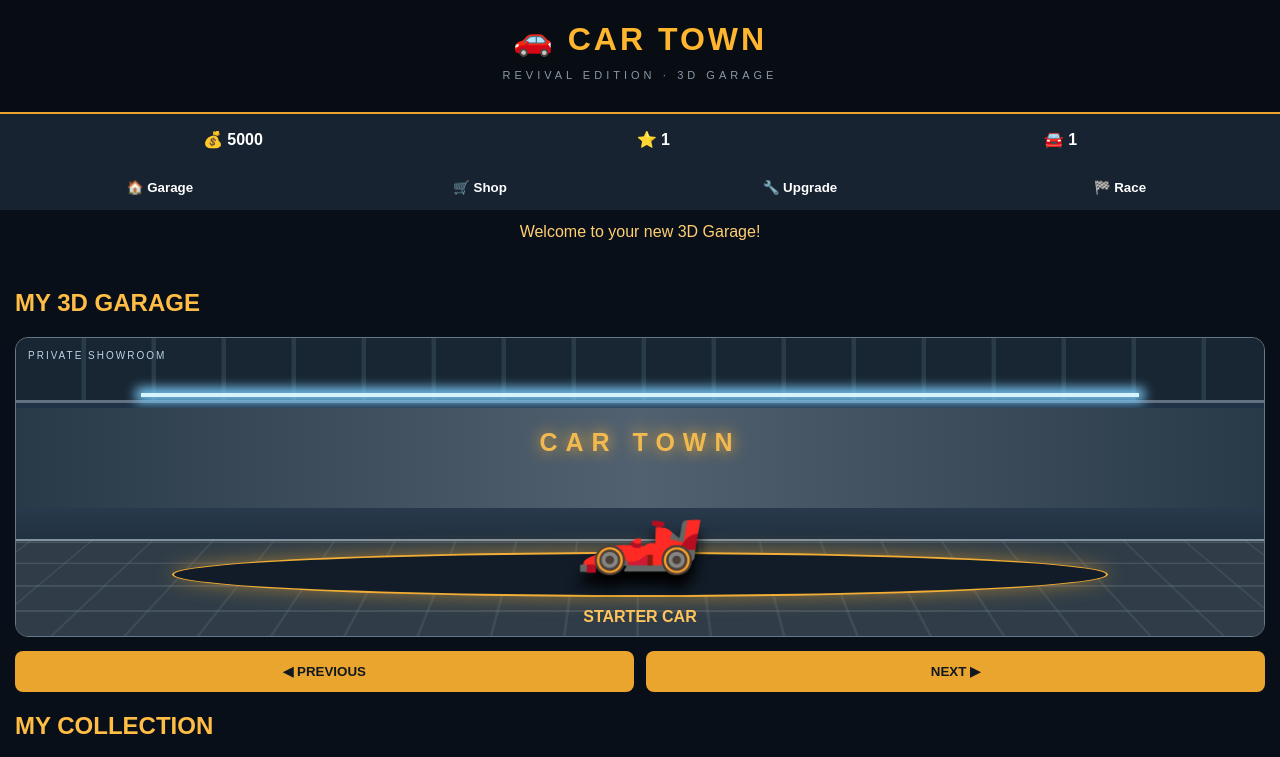
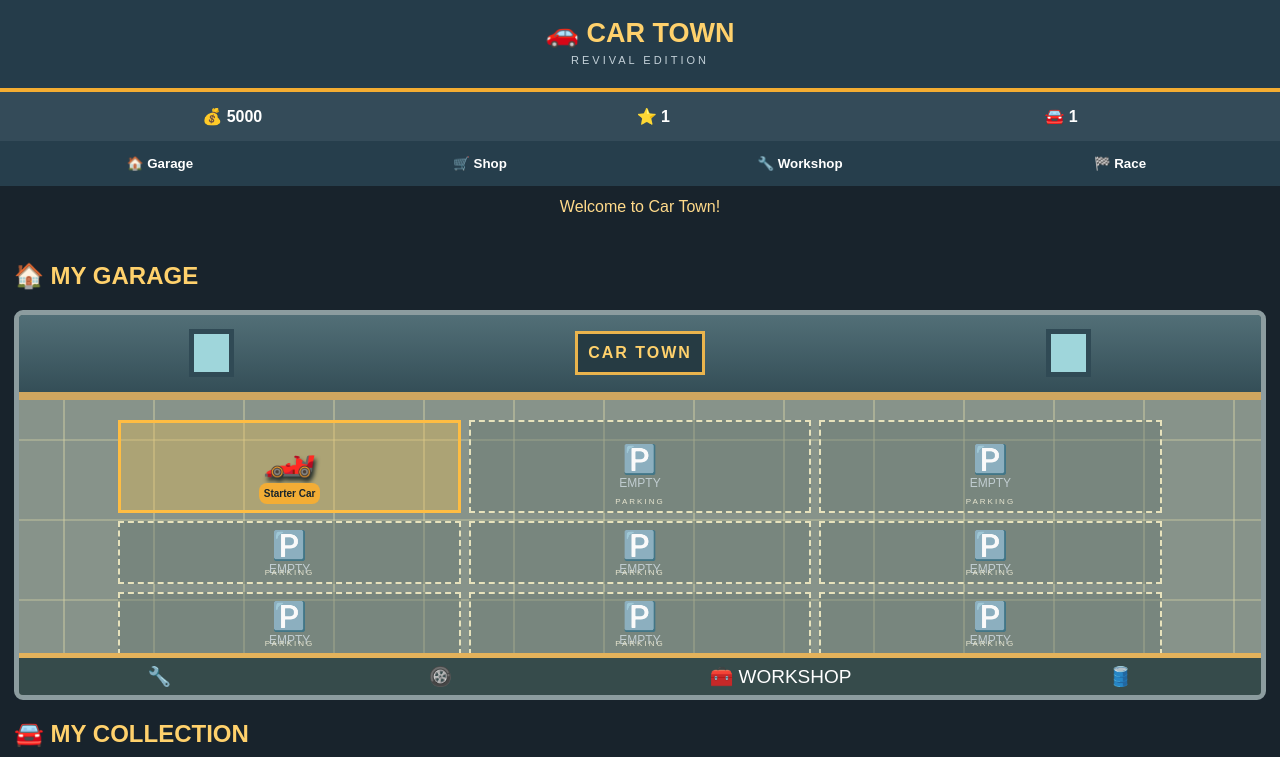
Before and after one commit to dimitrishliev28-cpu/car-town-revival, a plain HTML site: page index.html in a window 1280 px wide. Shown: the top 757 px of the page. Drawn offline with Linux system fonts and the light colour scheme.

Commit message:
Refactor index.html for improved layout and styles
Updated HTML structure and styles for Car Town Revival, including changes to header, navigation, and various sections for improved layout and design.

```diff
--- a/index.html
+++ b/index.html
@@ -1,124 +1,87 @@
 <!DOCTYPE html>
-<html lang="en">
+<html lang="el">
 <head>
 <meta charset="UTF-8">
-<meta name="viewport" content="width=device-width, initial-scale=1">
-<title>Car Town Revival - 3D Garage</title>
+<meta name="viewport" content="width=device-width,initial-scale=1">
+<title>Car Town Revival</title>
 <style>
 *{box-sizing:border-box}
-body{
- margin:0;background:#090f18;color:white;
- font-family:Arial,sans-serif;
+body{margin:0;background:#18232c;color:white;font-family:Arial,sans-serif}
+header{text-align:center;background:#253c4a;padding:17px;border-bottom:4px solid #f4ad32}
+header h1{margin:0;color:#ffd16c;font-size:27px}
+header p{margin:5px;color:#c4d1d9;letter-spacing:3px;font-size:11px}
+.stats{display:flex;justify-content:space-around;background:#344b59;padding:15px;font-weight:bold}
+nav{display:flex;overflow:auto;background:#152630}
+nav button{flex:1;min-width:75px;border-radius:0;background:#263e4c;color:white;padding:15px 4px}
+button{background:#f3ad35;color:#17242c;border:0;border-radius:8px;padding:12px;font-weight:bold}
+button:disabled{opacity:.4}
+button:active{transform:scale(.96)}
+.page{padding:14px}
+.hidden{display:none}
+h2{color:#ffd16c}
+#message{text-align:center;color:#ffda8a;padding:12px;min-height:42px}
+.scene{
+ position:relative;overflow:hidden;height:390px;
+ border:5px solid #8c9c9f;border-radius:9px;
+ background:#75877b;
+ box-shadow:inset 0 0 25px #243a32;
 }
-header{
- text-align:center;padding:20px;
- background:#080d13;border-bottom:2px solid #e9a52e;
+.backwall{
+ height:85px;background:linear-gradient(#526f77,#344e57);
+ border-bottom:8px solid #d0a65f;
+ display:flex;align-items:center;justify-content:space-around;
 }
-header h1{margin:0;color:#ffb52e;letter-spacing:3px}
-header p{color:#8999a9;font-size:11px;letter-spacing:4px}
-.stats{
- display:flex;justify-content:space-around;
- padding:16px;background:#172331;
- font-weight:bold;
+.sign{background:#263b43;border:3px solid #eab44d;padding:10px;
+ color:#ffd16c;font-weight:bold;letter-spacing:2px}
+.window{width:45px;height:48px;background:#9fd6db;border:5px solid #304a55}
+.floor{
+ position:absolute;top:85px;bottom:0;width:100%;
+ background-color:#87938a;
+ background-image:
+ linear-gradient(90deg,transparent 49%,#d4d1a5 50%,transparent 51%),
+ linear-gradient(0deg,transparent 49%,#d4d1a5 50%,transparent 51%);
+ background-size:90px 80px;
 }
-nav{display:flex;background:#101b28;overflow:auto}
-button{
- border:0;border-radius:8px;padding:13px;
- background:#e9a52e;color:#111820;
- font-weight:bold;cursor:pointer;
+.parking{
+ position:absolute;top:105px;left:8%;width:84%;height:235px;
+ display:grid;grid-template-columns:repeat(3,1fr);gap:8px;
 }
-nav button{
- flex:1;min-width:80px;border-radius:0;
- background:#172331;color:white;padding:15px 5px;
+.slot{
+ position:relative;border:2px dashed #e7e2bc;
+ background:#63746c66;display:flex;
+ align-items:center;justify-content:center;
+ flex-direction:column;min-width:0;
 }
-button:active{transform:scale(.97)}
-.page{padding:15px}
-.hidden{display:none}
-h2{color:#ffbd45}
-#message{text-align:center;color:#ffcf72;padding:13px;min-height:40px}
-.scene{
- height:300px;position:relative;overflow:hidden;
- border:1px solid #667989;border-radius:13px;
- background:linear-gradient(180deg,#182c42 0%,#293b4d 55%,#101923 100%);
- perspective:650px;
+.slot:after{
+ content:"PARKING";position:absolute;bottom:5px;
+ color:#e6e4ce;font-size:8px;letter-spacing:2px;
 }
-.ceiling{
- position:absolute;top:0;left:0;width:100%;height:65px;
- background:repeating-linear-gradient(90deg,#182532 0 65px,#293a48 66px 70px);
- border-bottom:3px solid #627080;
+.slot .car{font-size:43px;z-index:2;
+ filter:drop-shadow(2px 4px 2px #27302d)}
+.slot.selected{border:3px solid #ffbd42;background:#e9bd5260}
+.slot button{font-size:10px;padding:5px;margin-top:3px;z-index:3}
+.workshop{
+ position:absolute;bottom:0;left:0;width:100%;height:42px;
+ background:#364b4b;border-top:5px solid #e4b25b;
+ display:flex;justify-content:space-around;align-items:center;
+ font-size:19px;
 }
-.lights{
- position:absolute;top:55px;left:10%;width:80%;height:4px;
- background:#d5f4ff;box-shadow:0 0 12px 5px #7ccfff;
-}
-.wall{
- position:absolute;top:70px;left:0;width:100%;height:100px;
- background:linear-gradient(90deg,#283947,#526170,#283947);
-}
-.wall:after{
- content:"CAR TOWN";position:absolute;top:20px;left:0;
- width:100%;text-align:center;font-size:25px;
- font-weight:bold;letter-spacing:8px;color:#f1b94f;
- text-shadow:0 0 15px #ffb52e;
-}
-.floor{
- position:absolute;bottom:-55px;left:-10%;width:120%;height:190px;
- transform:rotateX(58deg);
- background:repeating-linear-gradient(90deg,transparent 0 65px,#66778744 66px 68px),
- repeating-linear-gradient(0deg,#303d48 0 35px,#566472 36px 37px);
- border-top:4px solid #8293a0;
-}
-.car-platform{
- position:absolute;bottom:39px;left:50%;
- transform:translateX(-50%);
- width:75%;height:45px;border-radius:50%;
- background:#111c28;border:2px solid #f1ad35;
- box-shadow:0 0 20px #e9a52e88;
-}
-.car-display{
- position:absolute;bottom:57px;left:50%;
- transform:translateX(-50%);
- font-size:105px;
- filter:drop-shadow(0 13px 7px #000);
- z-index:3;
-}
-.car-name{
- position:absolute;bottom:10px;width:100%;
- text-align:center;font-weight:bold;
- color:#ffc45d;z-index:4;
-}
-.scene-label{
- position:absolute;top:12px;left:12px;z-index:5;
- font-size:10px;letter-spacing:2px;color:#bcd4e6;
-}
-.controls{display:flex;gap:12px;margin-top:14px}
-.controls button{flex:1}
-.panel{
- background:#1a2938;padding:17px;
- border:1px solid #34495c;border-radius:12px;
- margin-bottom:14px;
-}
-.grid{
- display:grid;grid-template-columns:repeat(2,minmax(0,1fr));
- gap:12px;
-}
-.car-card{
- text-align:center;background:#1c2d3d;
- border:1px solid #405365;border-radius:12px;padding:12px;
-}
-.car-card .car{font-size:55px;margin:8px}
-.car-card button{width:100%}
-.small{font-size:12px;color:#aebdca}
-.actions{display:flex;gap:8px;flex-wrap:wrap}
+.panel{background:#293e4d;padding:16px;border-radius:10px;margin:12px 0}
+.grid{display:grid;grid-template-columns:repeat(2,minmax(0,1fr));gap:12px}
+.card{background:#344c5b;border:2px solid #536c78;border-radius:10px;padding:12px;text-align:center}
+.card .car{font-size:55px;margin:10px}
+.card button{width:100%;margin-top:5px}
+.small{font-size:12px;color:#c1cdd1}
+.actions{display:flex;gap:8px}
 .actions button{flex:1}
-footer{text-align:center;color:#718294;padding:20px}
+footer{text-align:center;color:#9aabb1;padding:20px}
 </style>
 </head>
 <body>
 
 <header>
 <h1>🚗 CAR TOWN</h1>
-<p>REVIVAL EDITION · 3D GARAGE</p>
+<p>REVIVAL EDITION</p>
 </header>
 
 <div class="stats">
@@ -130,51 +93,48 @@ footer{text-align:center;color:#718294;padding:20px}
 <nav>
 <button onclick="show('garage')">🏠 Garage</button>
 <button onclick="show('shop')">🛒 Shop</button>
-<button onclick="show('upgrade')">🔧 Upgrade</button>
+<button onclick="show('work')">🔧 Workshop</button>
 <button onclick="show('race')">🏁 Race</button>
 </nav>
 
-<div id="message">Welcome to your new 3D Garage!</div>
+<div id="message">Welcome to Car Town!</div>
 
 <section id="garage" class="page">
-<h2>MY 3D GARAGE</h2>
+<h2>🏠 MY GARAGE</h2>
 
 <div class="scene">
-<div class="ceiling"></div>
-<div class="lights"></div>
-<div class="wall"></div>
+ <div class="backwall">
+  <div class="window"></div>
+  <div class="sign">CAR TOWN</div>
+  <div class="window"></div>
+ </div>
  <div class="floor"></div>
-<div class="scene-label">PRIVATE SHOWROOM</div>
-<div class="car-platform"></div>
-<div class="car-display" id="mainCar">🏎️</div>
-<div class="car-name" id="carName">STARTER CAR</div>
+ <div class="parking" id="parking"></div>
+ <div class="workshop">
+  <span>🔧</span><span>🛞</span>
+  <span>🧰 WORKSHOP</span><span>🛢️</span>
+ </div>
 </div>
 
-<div class="controls">
-<button onclick="previousCar()">◀ PREVIOUS</button>
-<button onclick="nextCar()">NEXT ▶</button>
-</div>
-
-<h2>MY COLLECTION</h2>
+<h2>🚘 MY COLLECTION</h2>
 <div class="grid" id="collection"></div>
 </section>
 
 <section id="shop" class="page hidden">
-<h2>CAR DEALERSHIP</h2>
+<h2>🛒 CAR DEALERSHIP</h2>
 <div class="grid" id="shopCars"></div>
 </section>
 
-<section id="upgrade" class="page hidden">
-<h2>WORKSHOP</h2>
+<section id="work" class="page hidden">
+<h2>🔧 WORKSHOP</h2>
 <div class="panel" style="text-align:center">
-<div style="font-size:80px" id="upgradeEmoji">🏎️</div>
+<div class="car" id="upgradeEmoji" style="font-size:75px">🏎️</div>
 <h3 id="upgradeName">Starter Car</h3>
 <p>Engine Level: <b id="engine">1</b></p>
-<p>Upgrade price: 500 coins</p>
-<button onclick="upgradeCar()">UPGRADE ENGINE</button>
+<button onclick="upgradeCar()">UPGRADE ENGINE – 500</button>
 </div>
 <div class="panel">
-<h3>PAINT SHOP 🎨</h3>
+<h3>🎨 PAINT SHOP</h3>
 <div class="actions">
 <button onclick="paint('red')">RED</button>
 <button onclick="paint('blue')">BLUE</button>
@@ -184,9 +144,9 @@ footer{text-align:center;color:#718294;padding:20px}
 </section>
 
 <section id="race" class="page hidden">
-<h2>RACE TRACK</h2>
+<h2>🏁 RACE TRACK</h2>
 <div class="panel" style="text-align:center">
-<div style="font-size:85px">🏎️ 🏁 🏎️</div>
+<div style="font-size:75px">🏎️ 🏁 🏎️</div>
 <h3>STREET RACE</h3>
 <p>Win coins and increase your level!</p>
 <button onclick="race()">START RACE</button>
@@ -202,7 +162,10 @@ const catalog=[
 {name:"Supercar",emoji:"🏎️",price:5000},
 {name:"Luxury Coupe",emoji:"🚘",price:8000},
 {name:"Racing Beast",emoji:"🏎️",price:12000},
-{name:"Classic Car",emoji:"🚙",price:3500}
+{name:"Classic Car",emoji:"🚙",price:3500},
+{name:"McLaren Orange",emoji:"🏎️",price:15000},
+{name:"Blue Racer",emoji:"🚘",price:11000},
+{name:"Vintage Sport",emoji:"🚗",price:6500}
 ];
 
 let saved;
@@ -212,61 +175,54 @@ money:5000,level:1,selected:0,
  cars:[{id:0,engine:1,color:"white"}]
 };
 
+function current(){return state.cars[state.selected]}
+function msg(t){document.getElementById("message").textContent=t}
 function save(){
  localStorage.setItem("cartown",JSON.stringify(state));
  update();
 }
-
-function msg(t){
-document.getElementById("message").textContent=t;
+function update(){
+ document.getElementById("money").textContent=state.money;
+ document.getElementById("level").textContent=state.level;
+ document.getElementById("count").textContent=state.cars.length;
 }
-
-function current(){
-return state.cars[state.selected];
-}
-
 function show(id){
  document.querySelectorAll(".page").forEach(p=>p.classList.add("hidden"));
  document.getElementById(id).classList.remove("hidden");
  render();
 }
-
-function update(){
-document.getElementById("money").textContent=state.money;
-document.getElementById("level").textContent=state.level;
-document.getElementById("count").textContent=state.cars.length;
-}
-
 function render(){
-let c=current();
-if(!c)return;
-let model=catalog[c.id];
-
-document.getElementById("mainCar").textContent=model.emoji;
-document.getElementById("carName").textContent=model.name.toUpperCase();
-document.getElementById("mainCar").style.filter=
-"drop-shadow(0 13px 7px #000)";
-
+ if(!current())return;
+ let c=current(),model=catalog[c.id];
  document.getElementById("upgradeName").textContent=model.name;
  document.getElementById("upgradeEmoji").textContent=model.emoji;
  document.getElementById("engine").textContent=c.engine;
 
+ document.getElementById("parking").innerHTML=
+ Array.from({length:9},(_,i)=>{
+ let car=state.cars[i];
+ return `<div class="slot ${i===state.selected?'selected':''}">
+ ${car?`<div class="car">${catalog[car.id].emoji}</div>
+ <button onclick="selectCar(${i})">${catalog[car.id].name}</button>`
+ :`<div style="font-size:28px">🅿️</div>
+ <span class="small">EMPTY</span>`}
+ </div>`;
+ }).join("");
+
  document.getElementById("collection").innerHTML=
  state.cars.map((car,i)=>`
-<div class="car-card">
+ <div class="card">
  <div class="car">${catalog[car.id].emoji}</div>
  <b>${catalog[car.id].name}</b>
  <p class="small">Engine Level ${car.engine}</p>
-<button onclick="selectCar(${i})">
-${i===state.selected?"SELECTED":"SELECT"}
-</button>
+ <button onclick="selectCar(${i})">${i===state.selected?"SELECTED":"SELECT"}</button>
  </div>`).join("");
 
  document.getElementById("shopCars").innerHTML=
  catalog.slice(1).map(car=>{
  let id=catalog.indexOf(car);
  let owned=state.cars.some(c=>c.id===id);
-return `<div class="car-card">
+ return `<div class="card">
  <div class="car">${car.emoji}</div>
  <b>${car.name}</b>
  <p>💰 ${car.price.toLocaleString()}</p>
@@ -277,58 +233,35 @@ ${owned?"OWNED":"BUY CAR"}
  }).join("");
  update();
 }
-
 function selectCar(i){
-state.selected=i;
-save();render();msg("Car selected!");
+ state.selected=i;save();render();msg("Car selected!");
 }
-function previousCar(){
-state.selected=(state.selected-1+state.cars.length)%state.cars.length;
-save();render();
-}
-function nextCar(){
-state.selected=(state.selected+1)%state.cars.length;
-save();render();
-}
-
 function buy(id){
  let car=catalog[id];
-if(state.cars.some(c=>c.id===id)){
-msg("You already own this car!");return;
-}
-if(state.money<car.price){
-msg("Not enough money!");return;
-}
+ if(state.cars.some(c=>c.id===id)){msg("Already owned!");return}
+ if(state.money<car.price){msg("Not enough coins!");return}
  state.money-=car.price;
  state.cars.push({id,engine:1,color:"white"});
  state.selected=state.cars.length-1;
  save();render();msg(car.name+" purchased!");
 }
-
 function upgradeCar(){
-let c=current();
-if(state.money<500){msg("Not enough coins!");return;}
-state.money-=500;
-c.engine++;
-if(c.engine%3===0)state.level++;
-save();render();msg("Engine upgraded to level "+c.engine);
+ if(state.money<500){msg("Not enough coins!");return}
+ state.money-=500;current().engine++;
+ if(current().engine%3===0)state.level++;
+ save();render();msg("Engine upgraded!");
 }
-
 function paint(color){
-if(state.money<200){msg("Need 200 coins!");return;}
-state.money-=200;
-current().color=color;
+ if(state.money<200){msg("Need 200 coins!");return}
+ state.money-=200;current().color=color;
  save();render();msg("New paint: "+color);
 }
-
 function race(){
  let reward=Math.floor(200+Math.random()*501);
  state.money+=reward;
  if(reward>550)state.level++;
-save();
-msg("Race finished! You won "+reward+" coins!");
+ save();msg("🏁 You won "+reward+" coins!");
 }
-
 render();
 </script>
 </body>
```
Lines whose indentation alone changed are shown as unchanged.
